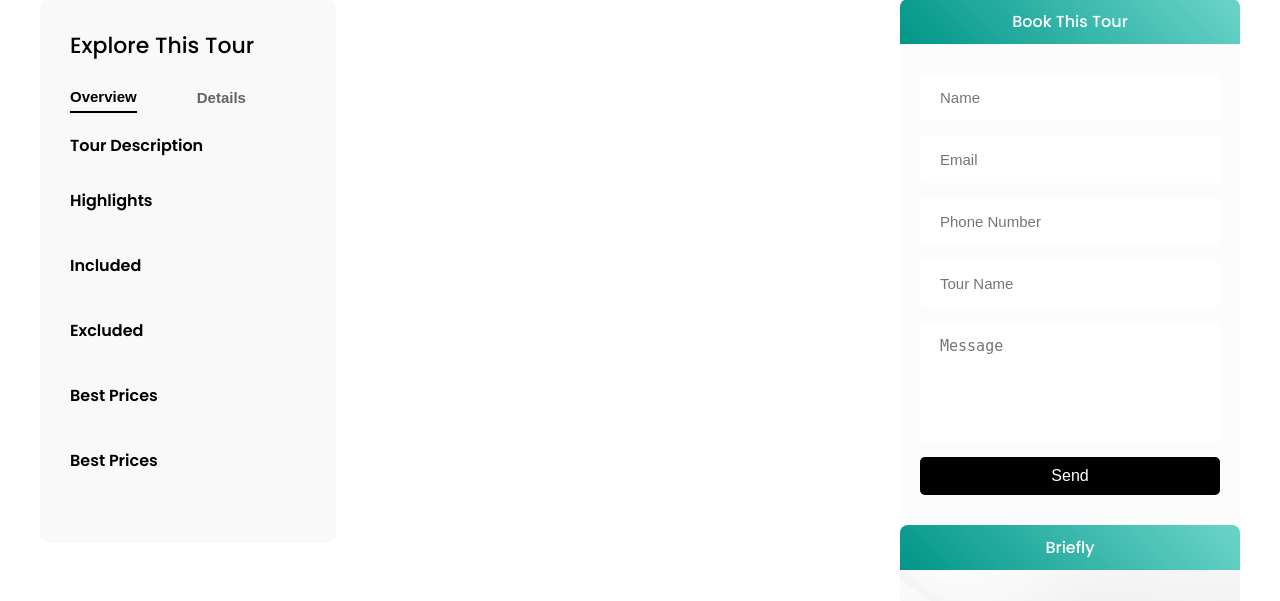
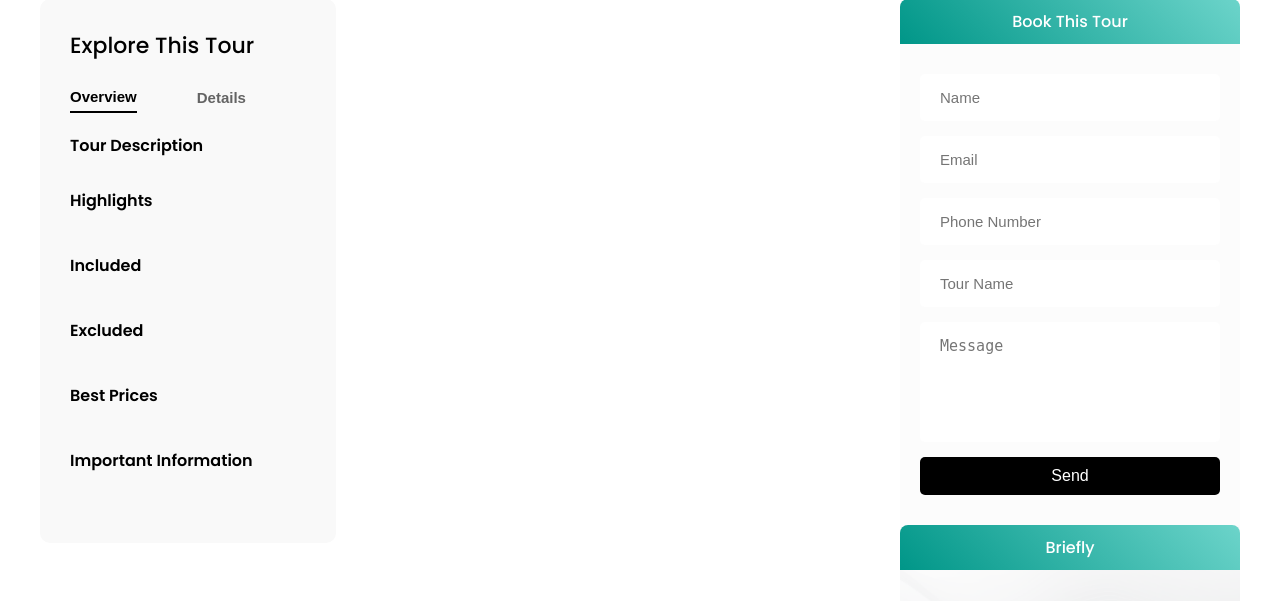
Before and after one commit to MarwaneData/MTP, a Django app: template templates/tour.html in a window 1280 px wide. Shown: the part 855-1456 px from the top of the page. Run offline with Django 5.2, Linux system fonts and the light colour scheme; the template is opened without the code that fills it: values that come from a table or form of the project are taken from there, others are empty; data comes from the database, SQL or seed files in the repository; some libraries are stand-ins or nearby versions.

Commit message:
Update tour.html

```diff
--- a/templates/tour.html
+++ b/templates/tour.html
@@ -81,7 +81,7 @@
                                     <li><i class="fas fa-money-bill-wave" style="color: rgb(243, 182, 28);"></i> {{ item }}</li>
                                 {% endfor %}
                             </ul>
-                            <h3 class="TourtitleInfo">Best Prices</h3>
+                            <h3 class="TourtitleInfo">Important Information</h3>
                             <ul class="included">
                                 {% for item in tour.get_information_list %}
                                     <li><i class="far fa-dot-circle" style="color: rgb(183 183 183);"></i> {{ item }}</li>
```
